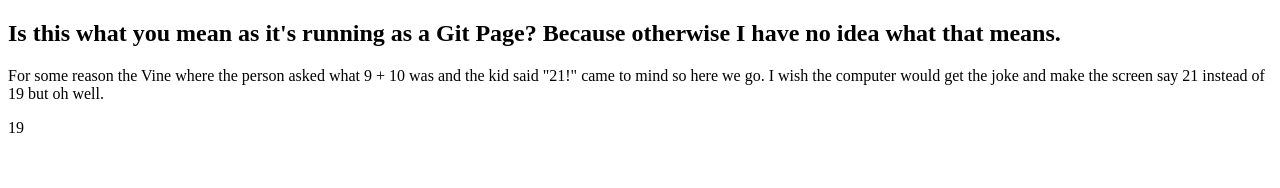
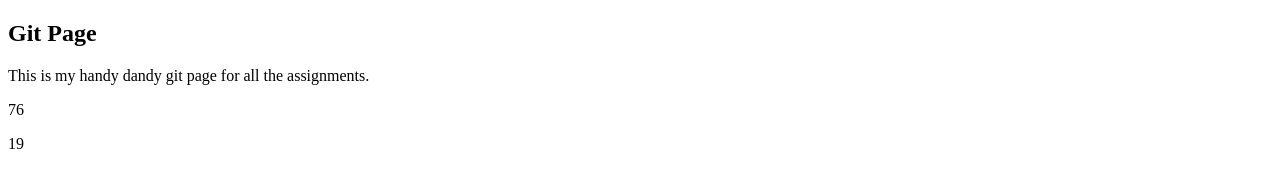
Before and after one commit to sadonawebb66/IMED-2351, a plain HTML site: page index.html in a window 1280 px wide. Drawn offline with Linux system fonts and the light colour scheme.

Commit message:
module 2 assignment
added some js

```diff
--- a/index.html
+++ b/index.html
@@ -7,8 +7,9 @@
     <title>Document</title>
 </head>
 <body>
-    <h2>Is this what you mean as it's running as a Git Page? Because otherwise I have no idea what that means.</h2>
-    <p>For some reason the Vine where the person asked what 9 + 10 was and the kid said "21!" came to mind so here we go. I wish the computer would get the joke and make the screen say 21 instead of 19 but oh well.</p>
+    <h2>Git Page</h2>
+    <p>This is my handy dandy git page for all the assignments.</p>
+    <p id="arithmetic"></p>
     <script src="sadonas.js">
     </script>
 </body>
--- a/sadonas.js
+++ b/sadonas.js
@@ -1,2 +1,14 @@
 console.log('Would you consider yourself more of a DC fan or a Marvel fan?');
 document.write(9+10);
+var scope ="global"; //global variable
+console.log('marvel for me');  //output to console
+const dog={
+    breed:"heeler", color:"red", size:"large"    //block variable and object variable
+};
+dog.color="blue";
+
+let a = 4;
+let x = (9+10) * a;            //arithmetic/ mathematical operations
+document.getElementById("arithmetic").innerHTML = x;
+
+var carName1="Buggy"; //string variable
```
